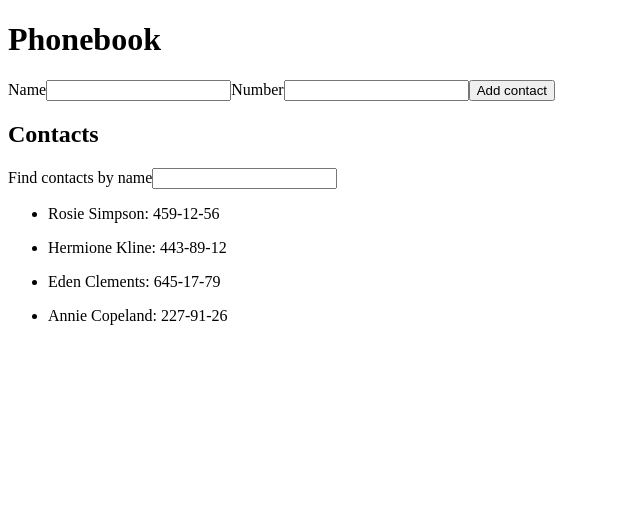
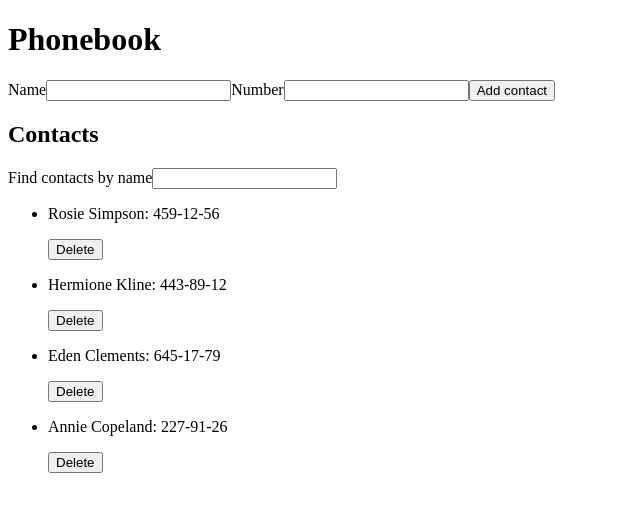
Before and after one commit to Liliia-Pedorych/goit-react-hw-02-phonebook, a React (Create React App) app: page / in a window 1280 px wide. Shown: the top 512 px of the page, without its empty margins (0-640 px from the left). Built offline with nearby package versions, Linux system fonts and the light colour scheme.

Commit message:
Додає можливість видалити контакт

```diff
--- a/src/Components/App.js
+++ b/src/Components/App.js
@@ -34,6 +34,12 @@ class App extends Component {
     );
   };
 
+  deleteContact = contactId => {
+    this.setState(prevState => ({
+      contacts: prevState.contacts.filter(contact => contact.id !== contactId),
+    }));
+  };
+
   render() {
     const { filter } = this.state;
 
@@ -45,7 +51,10 @@ class App extends Component {
         <ContactForm onSubmit={this.formSubmitHandler} />
         <h2>Contacts</h2>
         <Filter value={filter} onChange={this.changeFilter} />
-        <ContactList contactList={filtredContacts} />
+        <ContactList
+          contactList={filtredContacts}
+          onDeleteContact={this.deleteContact}
+        />
       </>
     );
   }
--- a/src/Components/ContactList/ContactList.js
+++ b/src/Components/ContactList/ContactList.js
@@ -1,6 +1,6 @@
 import React from 'react';
 
-const ContactList = ({ contactList }) => {
+const ContactList = ({ contactList, onDeleteContact }) => {
   return (
     <ul>
       {contactList.map(contact => (
@@ -8,6 +8,13 @@ const ContactList = ({ contactList }) => {
           <p>
             {contact.name}: {contact.number}
           </p>
+          <button
+            onClick={() => {
+              onDeleteContact(contact.id);
+            }}
+          >
+            Delete
+          </button>
         </li>
       ))}
     </ul>
```
